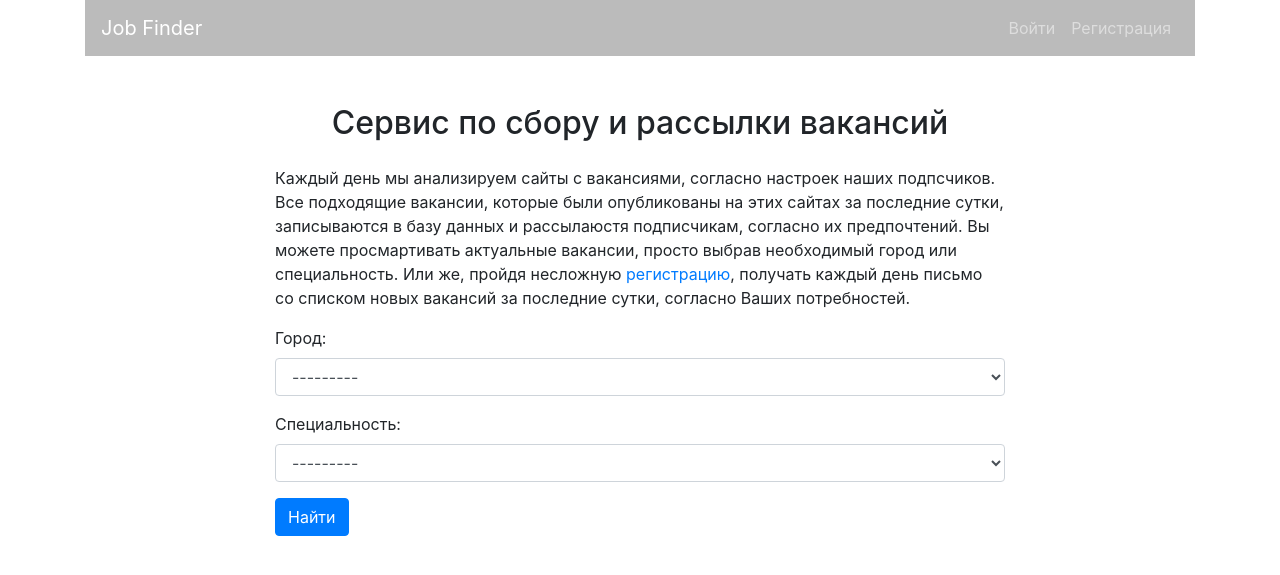
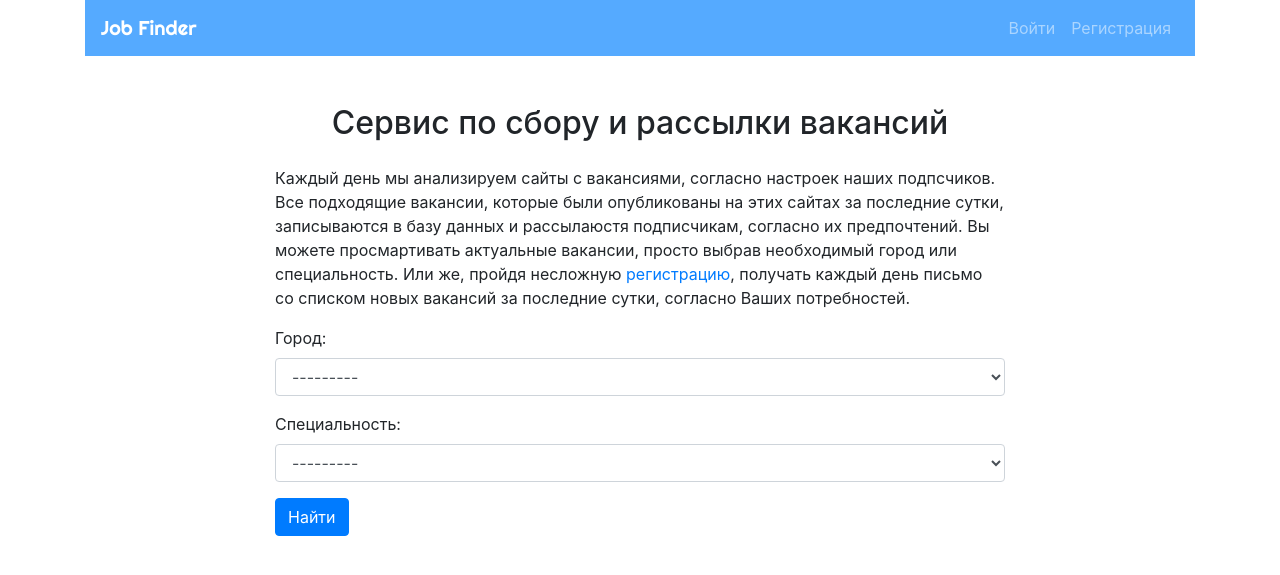
Before and after one commit to archdim1/scraping_service, a Django app: page / in a window 1280 px wide. Shown: the top 575 px of the page. Run offline with Django 3.2, Linux system fonts and the light colour scheme; data that the repository does not hold is empty; some libraries are stand-ins or nearby versions.

Commit message:
Раздел 9: Внесение изменений в отображение страниц. - Done!

```diff
--- a/scraping_service/settings.py
+++ b/scraping_service/settings.py
@@ -85,7 +85,7 @@ WSGI_APPLICATION = 'scraping_service.wsgi.application'
 DATABASES = {
     'default': {
         'ENGINE': 'django.db.backends.sqlite3',
-        'NAME': BASE_DIR / 'db.sqlite3',
+        'NAME': os.path.join(BASE_DIR / 'db.sqlite3'),
     }
 }
 
@@ -142,3 +142,6 @@ EMAIL_USE_TLS = True
 EMAIL_PORT = EMAIL_PORT
 EMAIL_HOST_USER = EMAIL_HOST_USER
 EMAIL_HOST_PASSWORD = EMAIL_HOST_PASSWORD
+
+STATICFILES_DIRS = (os.path.join(BASE_DIR / 'static'),)
+STATIC_ROOT = os.path.join(BASE_DIR / 'staticfiles')
--- /dev/null
+++ b/static/css/main.css
@@ -0,0 +1,8 @@
+@font-face {
+    font-family: Righteous;
+    src: url(../fonts/Righteous-Regular.ttf);
+}
+#brand {
+    font-family: Righteous;
+    color: #FFF;
+}
--- a/templates/base.html
+++ b/templates/base.html
@@ -8,7 +8,7 @@
     <!-- Required meta tags -->
     <meta charset="utf-8">
     <meta name="viewport" content="width=device-width, initial-scale=1, shrink-to-fit=no">
-    <link rel="icon" href="{% static 'favicon.ico' %} ">
+    <link rel="icon" href="{% static 'apple-touch-icon.png' %} ">
     <!-- Bootstrap CSS -->
     <link rel="stylesheet" href="https://stackpath.bootstrapcdn.com/bootstrap/4.4.1/css/bootstrap.min.css" integrity="sha384-Vkoo8x4CGsO3+Hhxv8T/Q5PaXtkKtu6ug5TOeNV6gBiFeWPGFN9MuhOf23Q9Ifjh" crossorigin="anonymous">
     <link rel="stylesheet" href="{% static 'css/main.css' %} ">
@@ -16,7 +16,7 @@
   </head>
   <body>
   <div class="container">
-      <nav class="navbar navbar-expand-lg navbar-dark " style="background-color: #bbbbbb;">
+      <nav class="navbar navbar-expand-lg navbar-dark " style="background-color: #5AF;">
       <a class="navbar-brand" href="{% url 'home' %}" id="brand">Job Finder</a>
       <button class="navbar-toggler" type="button" data-toggle="collapse" data-target="#navbarNav" aria-controls="navbarNav" aria-expanded="false" aria-label="Toggle navigation">
         <span class="navbar-toggler-icon"></span>
@@ -26,10 +26,10 @@
 
           {% if user.is_authenticated %}
               <li class="nav-item">
-              <a class="nav-link" href="{% url 'accounts:logout' %}">Выйти</a>
+              <a class="nav-link" href="{% url 'accounts:logout' %} ">Выйти</a>
             </li>
             <li class="nav-item {% if request.path == update_url %} active {% endif %} ">
-              <a class="nav-link" href="{% url 'accounts:update' %}">Профиль</a>
+              <a class="nav-link" href="{% url 'accounts:update' %} ">Профиль</a>
             </li>
           {% else %}
             <li class="nav-item {% if request.path == login_url %} active {% endif %}">
```
Also changed, not shown: static/apple-touch-icon.png (added), static/favicon.ico (added), static/fonts/Righteous-Regular.ttf (added).
